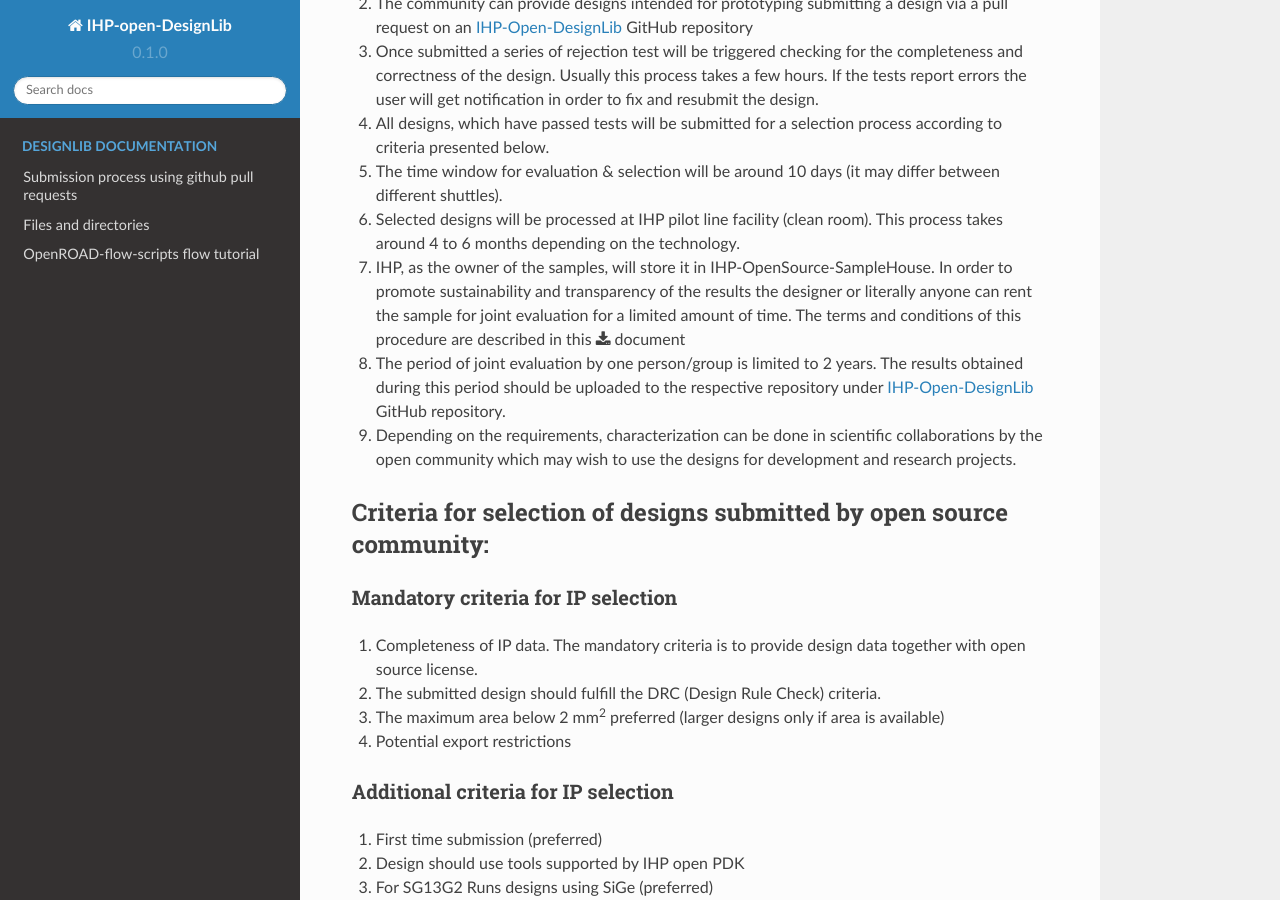
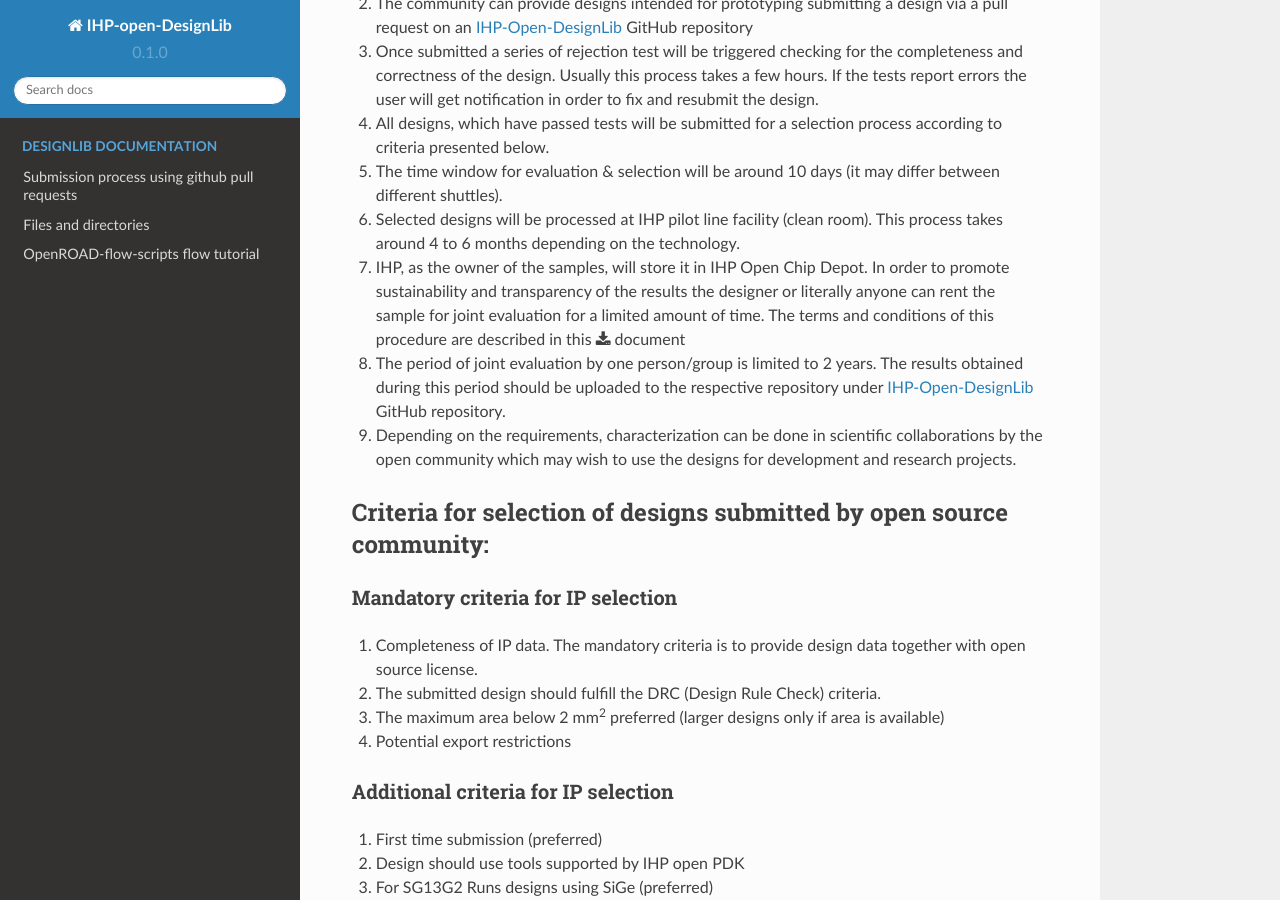
Before and after one commit to IHP-GmbH/IHP-Open-DesignLib, a Sphinx documentation site: the page built from docs/source/index.rst, in a window 1280 px wide and 900 px high, scrolled down 973 px. Built offline with Sphinx 7.4.7 and the Read the Docs theme 2.0.0, drawn with Linux system fonts in a browser that asks for light colours; some of the changed text lies outside the part shown.

Commit message:
index update
Signed-off-by: KrzysztofHerman <herman@ihp-microelectronics.com>

```diff
--- a/docs/source/index.rst
+++ b/docs/source/index.rst
@@ -30,7 +30,7 @@ The submission process contains a few steps, where some of them are mandatory an
 #.  All designs, which have passed tests will be submitted for a selection process according to criteria presented below.
 #.  The time window for evaluation & selection will be around 10 days (it may differ between different shuttles).
 #.  Selected designs will be processed at IHP pilot line facility (clean room). This process takes around 4  to 6 months depending on the technology.
-#.  IHP, as the owner of the samples, will store it in IHP-OpenSource-SampleHouse. In order to promote sustainability and transparency of the results the designer or literally anyone can rent the sample for joint evaluation for a limited amount of time. The terms and conditions of this procedure are described in this :download:`document <doc/samples.rtf>`
+#.  IHP, as the owner of the samples, will store it in IHP Open Chip Depot. In order to promote sustainability and transparency of the results the designer or literally anyone can rent the sample for joint evaluation for a limited amount of time. The terms and conditions of this procedure are described in this :download:`document <doc/samples.rtf>`
 #.  The period of joint evaluation by one person/group is limited to 2 years. The results obtained during this period should be uploaded to the respective repository under `IHP-Open-DesignLib <https://github.com/IHP-GmbH/IHP-Open-DesignLib>`_ GitHub repository.
 #.  Depending on the requirements, characterization can be done in scientific collaborations by the open community which may wish to use the designs for development and research projects.
 
```
Also changed, not shown: other parts of docs/source/index.rst (+1 -1 lines).
